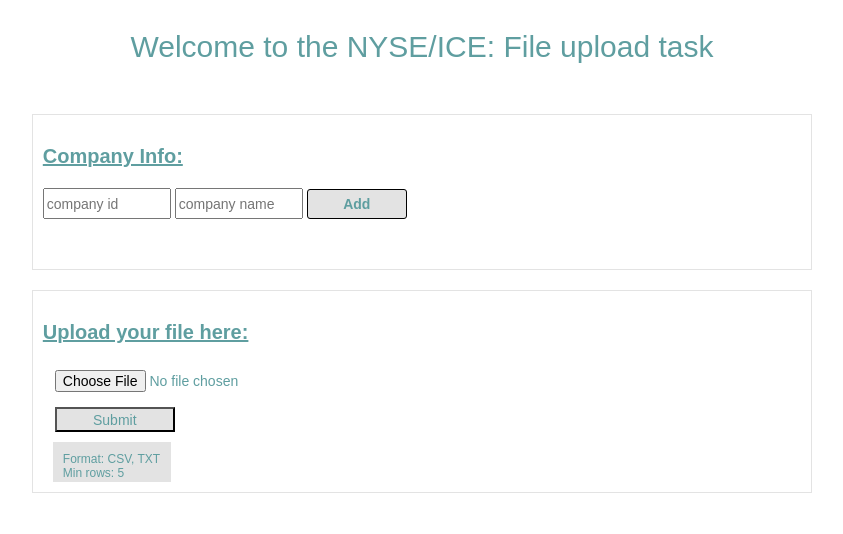
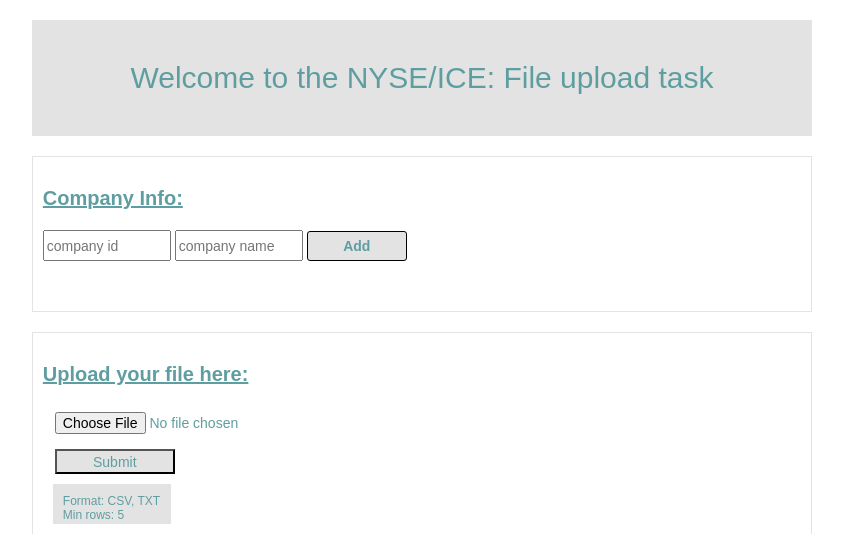
Before and after one commit to shahpalak489/fileUploadProject, a Flask app: template app/templates/home.html in a window 1280 px wide. Shown: the top 534 px of the page, without its empty margins (218-1061 px from the left). Run offline with Flask 2, Linux system fonts and the light colour scheme; the template is opened without the code that fills it, so the values that code supplies are empty; parts of the project's set-up code (start-up, migrations or seed data) failed here and were passed over; some libraries are stand-ins or nearby versions.

Commit message:
background color added

```diff
--- a/app/templates/home.html
+++ b/app/templates/home.html
@@ -5,9 +5,11 @@
         <title>File Upload</title>
     </head>
     <body>
-        <p id="header" class="upload-content">
-            Welcome to the NYSE/ICE: File upload task
-        </p>
+        <div class="main-div background-color">
+            <p id="header" class="upload-content">
+                Welcome to the NYSE/ICE: File upload task
+            </p>
+        </div>
         <div class="container-div">
             <div class="flexbox-prop main-div">
                 <p class="text-style div-heading">
```
